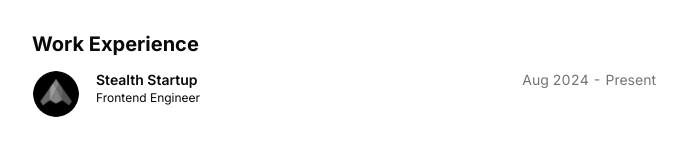
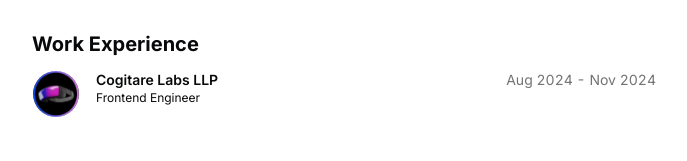
Before and after one commit to neerajkumarc/portfolio, a Next.js app: page / in a window 1280 px wide. Shown: the part 436-597 px from the top of the page, without its empty margins (296-983 px from the left). Built offline with nearby package versions, Linux system fonts and the light colour scheme.

Commit message:
update work experience

```diff
--- a/src/data/resume.tsx
+++ b/src/data/resume.tsx
@@ -63,16 +63,16 @@ export const DATA = {
 
   work: [
     {
-      company: "Stealth Startup",
+      company: "Cogitare Labs LLP",
       href: "#",
       badges: [],
       location: "Remote",
       title: "Frontend Engineer",
-      logoUrl: "/startup.png",
+      logoUrl: "/work/cogitarelabs.png",
       start: "Aug 2024",
-      end: "Present",
+      end: "Nov 2024",
       description:
-        "Developing user-friendly web application using TypeScript, Next.js, and React. Utilizing TanStack Query for data fetching and Zustand for state management. Also building a mobile app using React Native and TypeScript.",
+        "Built and maintained responsive user interfaces with Next.js and Tailwind CSS for seamless user experiences, collaborating closely with backend teams to implement features, resolve issues, and ensure a cohesive product. Leveraged AWS for efficient image uploads and storage, implemented real-time socket communication, and optimized load times to enhance frontend performance. Utilized state management tools like Zustand and Context API for efficient application state management, and developed reusable components for a clean, scalable codebase, contributing to the project’s overall maintainability.",
     },
   ],
   projects: [
@@ -98,7 +98,7 @@ export const DATA = {
       title: "JobHunt",
       href: "https://jobhuntai.vercel.app/",
       dates: "2024",
-      active: true,
+      active: false,
       description:
         "Helps users craft cold emails, cover letters, and interview questions using tailored generators. Generated 100+ letters and questions in 2 weeks post-launch.",
       technologies: ["Next.js", "Gemini AI API"],
@@ -116,7 +116,7 @@ export const DATA = {
       title: "AI Quiz Generator",
       href: "https://aiquizgenerator.vercel.app/",
       dates: "2024",
-      active: true,
+      active: false,
       description:
         "AI-powered quiz generation from text with dynamic content and an interactive interface. Generated 300+ quizzes in a month.",
       technologies: ["Node.js", "Express.js", "Gemini AI API"],
@@ -134,7 +134,7 @@ export const DATA = {
       title: "Endless Chain Story",
       href: "https://endlesschainstory.vercel.app/",
       dates: "2024",
-      active: true,
+      active: false,
       description:
         "Created a collaborative storytelling platform allowing users to contribute sentences to an ongoing narrative, featuring sentence validation and device fingerprinting.",
       technologies: ["Next.js", "Firebase", "Gemini AI API"],
```
Also changed, not shown: public/startup.png (deleted), public/work/cogitarelabs.png (added).
